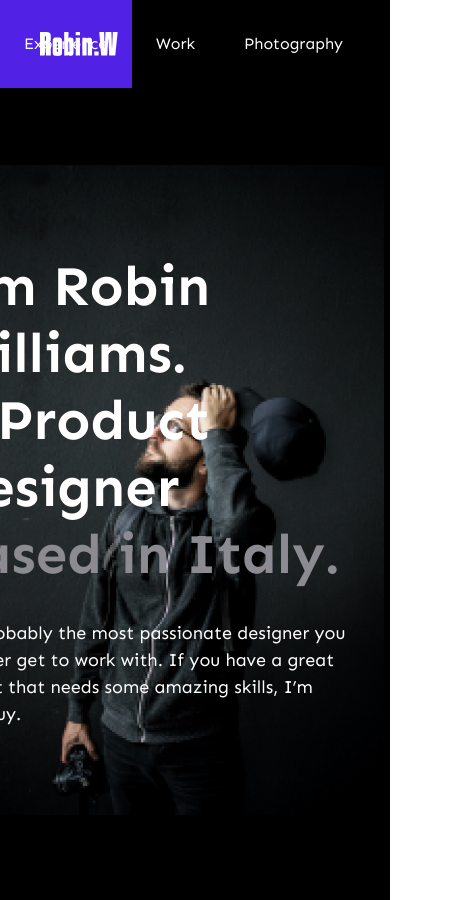
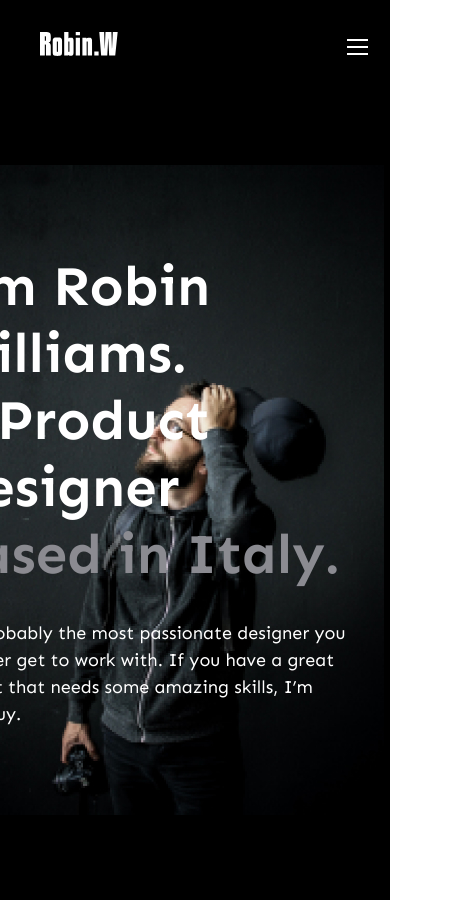
Before and after one commit to MikhailSemrntsov/training, a plain HTML site: page index.html in a window 390 px wide. Shown: the whole page, 476 px wide, since content can reach past the window. Drawn offline with Linux system fonts and the light colour scheme.

Commit message:
fixed: menu 576px

```diff
--- a/index.html
+++ b/index.html
@@ -36,9 +36,15 @@
               <a class="link navbar__link" href="#">Contact</a>
             </li>
           </ul>
+          <button class="button button-visible">
+            <span class="button-visible__menu"></span>
+            <span class="button-visible__menu"></span>
+            <span class="button-visible__menu"></span>
+          </button>
         </div>
         <!-- /.menu -->
       </div>
+      <!-- /.container -->
     </header>
     <main class="main">
       <div class="main-wrapper">
--- a/sass/_media.sass
+++ b/sass/_media.sass
@@ -19,7 +19,6 @@
     background-color: #000000
     &__left-background
       display: none;
-
   .hero
     &__title
       font-size: 56px;
@@ -31,6 +30,8 @@
     width: 384px;
     height: 650px;
     background-image: url(../img/robin768.jpg);
+
+
 @media screen and ( max-width: 768px )
   .header
     background-color: #000000
@@ -44,16 +45,43 @@
     width: 384px;
     height: 650px;
     background-image: url(../img/robin768.jpg);
-
   .hero
     &__title
       font-size: 56px;
       line-height: 67px;
       &--another-color
-
     &__info
       width: 408px;
       height: 475px;
       top: 128px;
   .main__left-background
     display: none;
+
+
+@media screen and ( max-width: 690px )
+  .navbar
+
+
+    grid-template-columns: 1fr 122px 78px 137px 99px;
+@media screen and ( max-width: 576px )
+  .menu
+    width: 96%
+    height: 88px;
+    display: flex;
+    justify-content: flex-end
+    margin-bottom: -1px;
+  .navbar
+    display: none;
+  .button-visible
+    background-color: #000
+    border: none
+    outline: none
+    display: block;
+    cursor: pointer;
+    &__menu
+      width: 21px
+      height: 2px
+      background-color: #fff
+      display: block
+      margin-top: 5px;
+      background-color: #fff;
--- /dev/null
+++ b/sass/blocks/_header.sass
@@ -0,0 +1,50 @@
+.header
+  background-color: #181823;
+.icon-logo
+  fill: #fff
+  width: 78.24px;
+  height: 24px;
+  position: absolute
+  top: 32px;
+  left: 72px;
+  z-index: 10;
+.navbar
+  display: grid
+  grid-template-columns: 1fr 132px 88px 147px 109px
+  grid-template-rows: 88px
+  padding-left: 0;
+  margin-top: 0;
+  margin-bottom: -1px
+  &__title
+    list-style: none
+    margin: auto;
+    &:nth-child(1)
+      width: 132px;
+      height: 88px;
+      padding: 32px 24px
+      grid-column: 2;
+    &:nth-child(2)
+      width: 88px;
+      height: 88px;
+      padding: 32px 24px
+      grid-column: 3;
+    &:nth-child(3)
+      width: 147px;
+      height: 88px;
+      padding: 32px 24px
+      grid-column: 4;
+    &:nth-child(4)
+      width: 109px;
+      height: 88px;
+      padding: 32px 24px
+      grid-column: 5;
+    &:hover
+      background-color: #5221E6
+  &__link
+    color: #fff
+    font-style: normal;
+    font-weight: normal;
+    font-size: 16px;
+    line-height: 150%;
+.button-visible
+  display: none;
--- a/sass/blocks/_main.sass
+++ b/sass/blocks/_main.sass
@@ -1,5 +1,4 @@
-.header
-  background-color: #181823;
+
 .main
   background-color: #181823;
 .main-wrapper
@@ -8,15 +7,6 @@
   position: relative
   max-width: 1440px;
   margin: auto;
-
-.icon-logo
-  fill: #fff
-  width: 78.24px;
-  height: 24px;
-  position: absolute
-  top: 32px;
-  left: 72px;
-  z-index: 10;
 .main__left-background
   width: 540px;
   min-height: 899px;
@@ -24,46 +14,6 @@
   background-color: #000;
   position: absolute;
   z-index: 5;
-
-.navbar
-  display: grid
-  grid-template-columns: 1fr 132px 88px 147px 109px
-  grid-template-rows: 88px
-  padding-left: 0;
-  margin-top: 0;
-  margin-bottom: -1px
-
-  &__title
-    list-style: none
-    margin: auto;
-    &:nth-child(1)
-      width: 132px;
-      height: 88px;
-      padding: 32px 24px
-      grid-column: 2;
-    &:nth-child(2)
-      width: 88px;
-      height: 88px;
-      padding: 32px 24px
-      grid-column: 3;
-    &:nth-child(3)
-      width: 147px;
-      height: 88px;
-      padding: 32px 24px
-      grid-column: 4;
-    &:nth-child(4)
-      width: 109px;
-      height: 88px;
-      padding: 32px 24px
-      grid-column: 5;
-    &:hover
-      background-color: #5221E6
-  &__link
-    color: #fff
-    font-style: normal;
-    font-weight: normal;
-    font-size: 16px;
-    line-height: 150%;
 .hero
   &__title-text
     font-style: normal;
@@ -74,7 +24,6 @@
     align-items: center;
     color: #fff
     margin-bottom: 32px;
-
   &__title
     position: relative;
     z-index: 20;
@@ -87,7 +36,6 @@
       align-items: center;
       display: contents
       color: #8B8B91
-
   &__under-title
     position: relative;
     z-index: 20;
--- a/sass/style.sass
+++ b/sass/style.sass
@@ -5,6 +5,8 @@
 // подключение базовых настроек
 @import 'settings'
 // стили для блока header
+@import 'blocks/_header'
+// стили для блока main
 @import 'blocks/_main'
 // подключение стилей для адаптива
 @import 'media'
```
Also changed, not shown: css/style.css, 1 other file.
